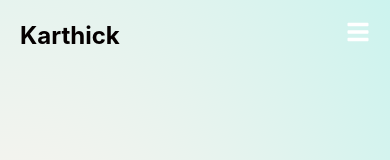
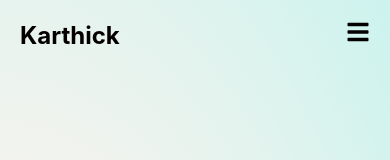
Before and after one commit to tkarthick085-dev/My-Portfolio-Website, a React (Vite) app: page / in a window 390 px wide. Shown: the top 160 px of the page. Built offline with nearby package versions, Linux system fonts and the light colour scheme.

Commit message:
Updated index.css styles

```diff
--- a/src/index.css
+++ b/src/index.css
@@ -540,7 +540,7 @@ footer{
 /* Hamburger (hidden in desktop) */
 .menu-toggle {
   display: none;
-  color: white;
+  color: rgb(2, 0, 0);
   font-size: 24px;
   cursor: pointer;
 }
@@ -555,7 +555,7 @@ footer{
     left: 0;
     width: 100%;
 
-    background: black;
+    background: rgb(252, 250, 250);
     flex-direction: column;
     align-items: center;
     gap: 20px;
```
